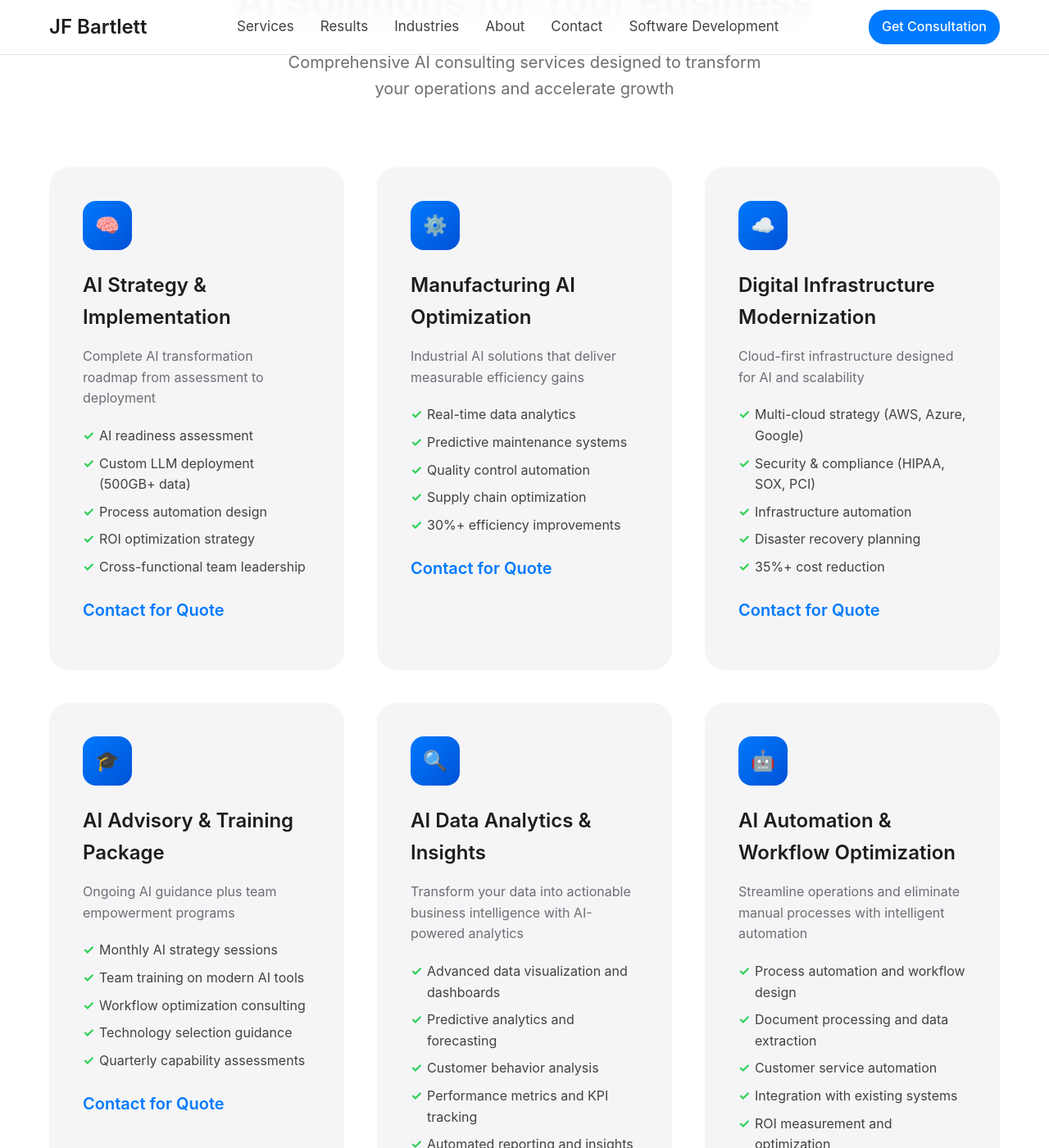
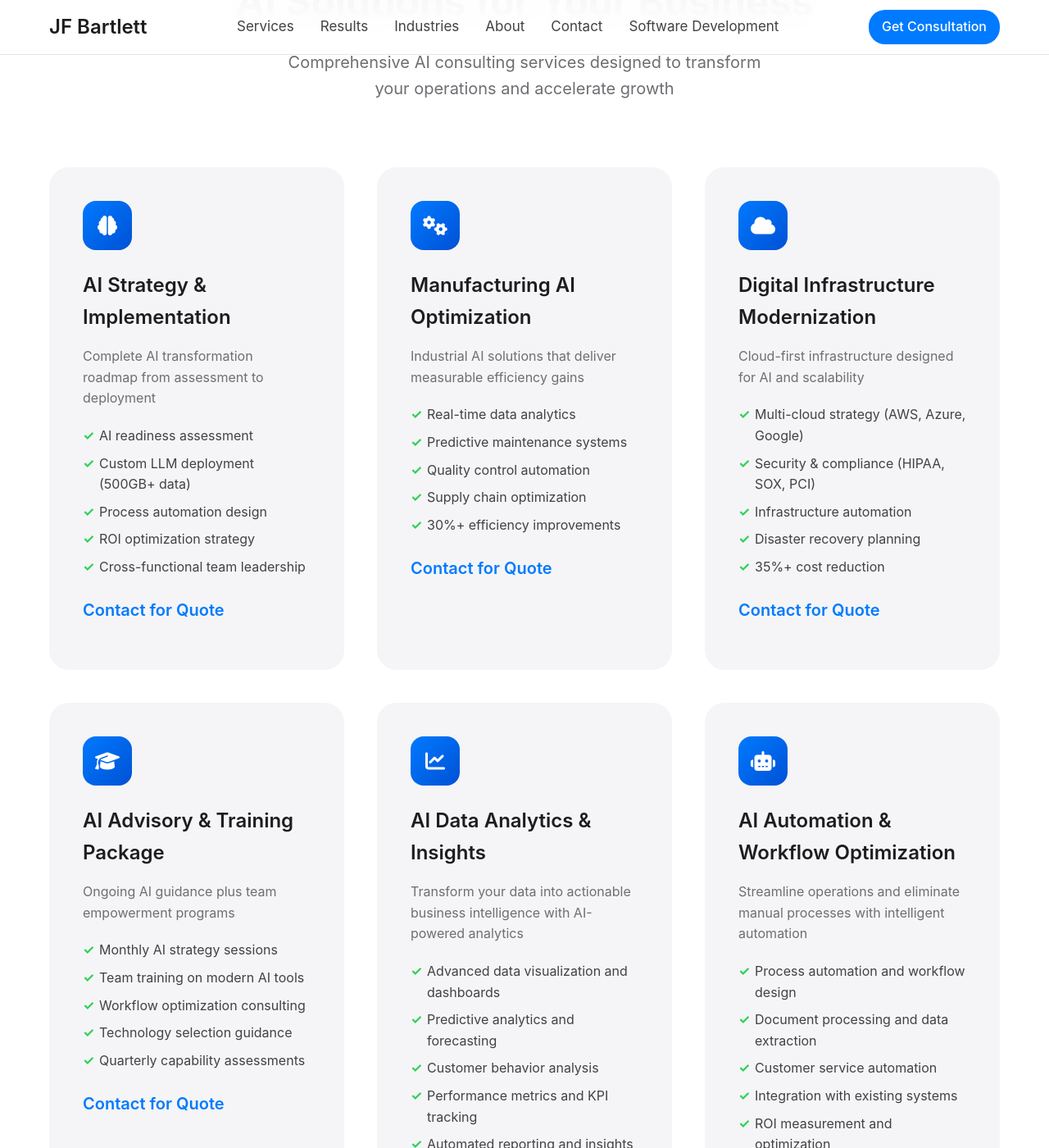
Before and after one commit to JohnBartlett/johnbartlett.github.io, a Jekyll site: the page built from index.html, in a window 1280 px wide and 1400 px high, scrolled down 820 px. Shown: the whole window at 82% size. Built offline with Jekyll 4.4.1, drawn with Linux system fonts in a browser that asks for light colours.

Commit message:
Replace all emojis with professional Font Awesome icons
- Replace service icons with professional Font Awesome icons (brain, cogs, cloud, graduation-cap, chart-line, robot)
- Replace free service icons with professional alternatives (clipboard-check, bolt, route)
- Replace industry icons with professional alternatives (hospital, shopping-cart, hard-hat)
- Remove emojis from Software Development page sections
- Remove emojis from Technology Stacks page sections
- Maintain professional appearance across entire site
- Update version to 3.2.28

```diff
--- a/_config.yml
+++ b/_config.yml
@@ -43,4 +43,4 @@ navigation:
     url: "/software-development/"
 
 # Site version
-version: 3.2.27
+version: 3.2.28
--- a/_layouts/home.html
+++ b/_layouts/home.html
@@ -49,7 +49,7 @@ layout: default
 
         <div class="services-grid">
             <div class="service-card">
-                <div class="service-icon">🧠</div>
+                <div class="service-icon"><i class="fas fa-brain"></i></div>
                 <h3>AI Strategy & Implementation</h3>
                 <p>Complete AI transformation roadmap from assessment to deployment</p>
                 <ul class="service-features">
@@ -63,7 +63,7 @@ layout: default
             </div>
 
             <div class="service-card">
-                <div class="service-icon">⚙️</div>
+                <div class="service-icon"><i class="fas fa-cogs"></i></div>
                 <h3>Manufacturing AI Optimization</h3>
                 <p>Industrial AI solutions that deliver measurable efficiency gains</p>
                 <ul class="service-features">
@@ -77,7 +77,7 @@ layout: default
             </div>
 
             <div class="service-card">
-                <div class="service-icon">☁️</div>
+                <div class="service-icon"><i class="fas fa-cloud"></i></div>
                 <h3>Digital Infrastructure Modernization</h3>
                 <p>Cloud-first infrastructure designed for AI and scalability</p>
                 <ul class="service-features">
@@ -91,7 +91,7 @@ layout: default
             </div>
 
             <div class="service-card">
-                <div class="service-icon">🎓</div>
+                <div class="service-icon"><i class="fas fa-graduation-cap"></i></div>
                 <h3>AI Advisory & Training Package</h3>
                 <p>Ongoing AI guidance plus team empowerment programs</p>
                 <ul class="service-features">
@@ -105,7 +105,7 @@ layout: default
             </div>
 
             <div class="service-card">
-                <div class="service-icon">🔍</div>
+                <div class="service-icon"><i class="fas fa-chart-line"></i></div>
                 <h3>AI Data Analytics & Insights</h3>
                 <p>Transform your data into actionable business intelligence with AI-powered analytics</p>
                 <ul class="service-features">
@@ -119,7 +119,7 @@ layout: default
             </div>
 
             <div class="service-card">
-                <div class="service-icon">🤖</div>
+                <div class="service-icon"><i class="fas fa-robot"></i></div>
                 <h3>AI Automation & Workflow Optimization</h3>
                 <p>Streamline operations and eliminate manual processes with intelligent automation</p>
                 <ul class="service-features">
@@ -174,7 +174,7 @@ layout: default
 
         <div class="free-services-grid">
             <div class="free-service-card">
-                <div class="free-service-icon">📊</div>
+                <div class="free-service-icon"><i class="fas fa-clipboard-check"></i></div>
                 <h3>Free AI Readiness Assessment</h3>
                 <p>30-minute comprehensive evaluation of your current AI capabilities and opportunities</p>
                 <ul class="free-service-features">
@@ -189,7 +189,7 @@ layout: default
             </div>
 
             <div class="free-service-card">
-                <div class="free-service-icon">⚡</div>
+                <div class="free-service-icon"><i class="fas fa-bolt"></i></div>
                 <h3>Free Process Automation Audit</h3>
                 <p>Identify 3-5 manual processes ripe for AI automation with estimated savings</p>
                 <ul class="free-service-features">
@@ -204,7 +204,7 @@ layout: default
             </div>
 
             <div class="free-service-card">
-                <div class="free-service-icon">🗺️</div>
+                <div class="free-service-icon"><i class="fas fa-route"></i></div>
                 <h3>Free AI Strategy Session</h3>
                 <p>90-day custom AI implementation roadmap tailored to your business goals</p>
                 <ul class="free-service-features">
@@ -235,7 +235,7 @@ layout: default
 
         <div class="industries-grid">
             <div class="industry-card">
-                <div class="industry-icon">🏥</div>
+                <div class="industry-icon"><i class="fas fa-hospital"></i></div>
                 <h3>Healthcare AI</h3>
                 <p>HIPAA-compliant AI solutions for patient care optimization, diagnostic assistance, and administrative automation.</p>
                 <ul class="industry-features">
@@ -250,7 +250,7 @@ layout: default
             </div>
 
             <div class="industry-card">
-                <div class="industry-icon">🛒</div>
+                <div class="industry-icon"><i class="fas fa-shopping-cart"></i></div>
                 <h3>Retail AI</h3>
                 <p>AI-powered personalization, inventory optimization, and customer engagement for modern retail operations.</p>
                 <ul class="industry-features">
@@ -265,7 +265,7 @@ layout: default
             </div>
 
             <div class="industry-card">
-                <div class="industry-icon">🏗️</div>
+                <div class="industry-icon"><i class="fas fa-hard-hat"></i></div>
                 <h3>Construction AI</h3>
                 <p>Smart project management, safety monitoring, and cost optimization for construction and infrastructure projects.</p>
                 <ul class="industry-features">
```
Also changed, not shown: _pages/software-development.md (+5 -5 lines), _pages/technology-stacks.md (+7 -7 lines).
